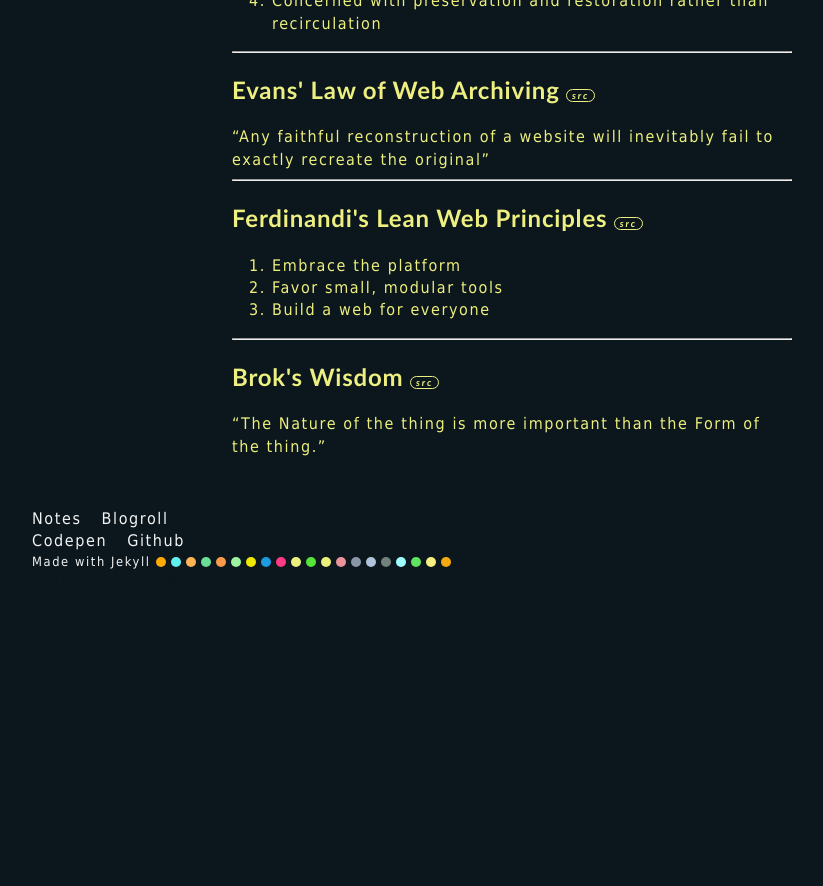
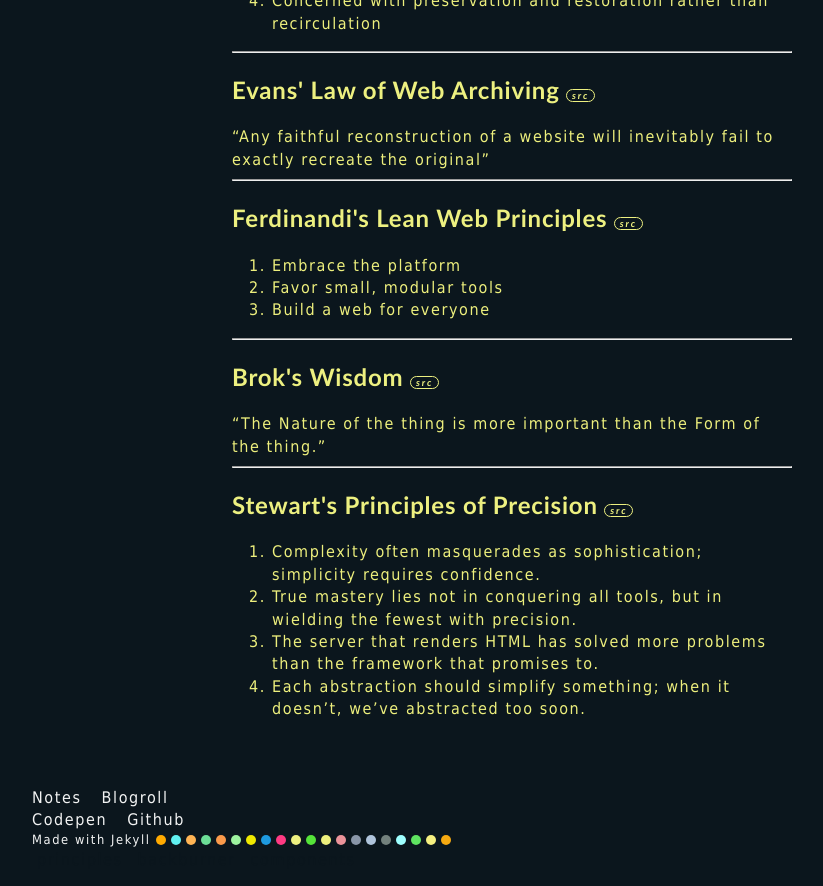
Before and after one commit to mpdagang/mpdagang.github.io, a Jekyll site: the page built from _pages/principles.html, in a window 1280 px wide and 900 px high, scrolled down 1148 px. Shown: the top 886 px of the window, without its empty margins (128-951 px from the left). Built offline with Jekyll 4.4.1, drawn with Linux system fonts in a browser that asks for light colours; before the commit the page ends 1769 px from its top, so only the background shows below that; some of the changed text lies outside the part shown.

Commit message:
Pages update
- add principles content
- add web component content

```diff
--- a/_pages/principles.html
+++ b/_pages/principles.html
@@ -6,7 +6,7 @@
 
 <article class="mp-con mp-w-s p-principles">
     <h1>Principles, Laws, & Quotes</h1>
-    <p>A collection from the web...</p>
+    <p>A collection of principles, guidance, and wisdom from the web.</p>
     <section>
         <div class="">
 
@@ -74,6 +74,16 @@
             <h2 class="mp-c-lua-10">Brok's Wisdom <a href="https://www.reddit.com/r/GodofWarRagnarok/comments/zwcao9/what_does_brokkratos_mean_by_it_is_the_nature_of/" class="p-pcp-link"><i>src</i></a></h2>
             <q class="mp-c-lua-12">The Nature of the thing is more important than the Form of the thing.</q>
 
+            <hr>
+
+            <h2 class="mp-c-lua-10">Stewart's Principles of Precision <a href="https://www.lorenstew.art/blog/progressive-complexity-manifesto#principles-of-precision" class="p-pcp-link"><i>src</i></a></h2>
+            <ol class="mp-c-lua-12">
+              <li>Complexity often masquerades as sophistication; simplicity requires confidence.</li>
+              <li>True mastery lies not in conquering all tools, but in wielding the fewest with precision.</li>
+              <li>The server that renders HTML has solved more problems than the framework that promises to.</li>
+              <li>Each abstraction should simplify something; when it doesn’t, we’ve abstracted too soon.</li>
+            </ol>
+
 
           </div>
 
```
Also changed, not shown: _pages/web-component-hord.html (+10 -0 lines).
